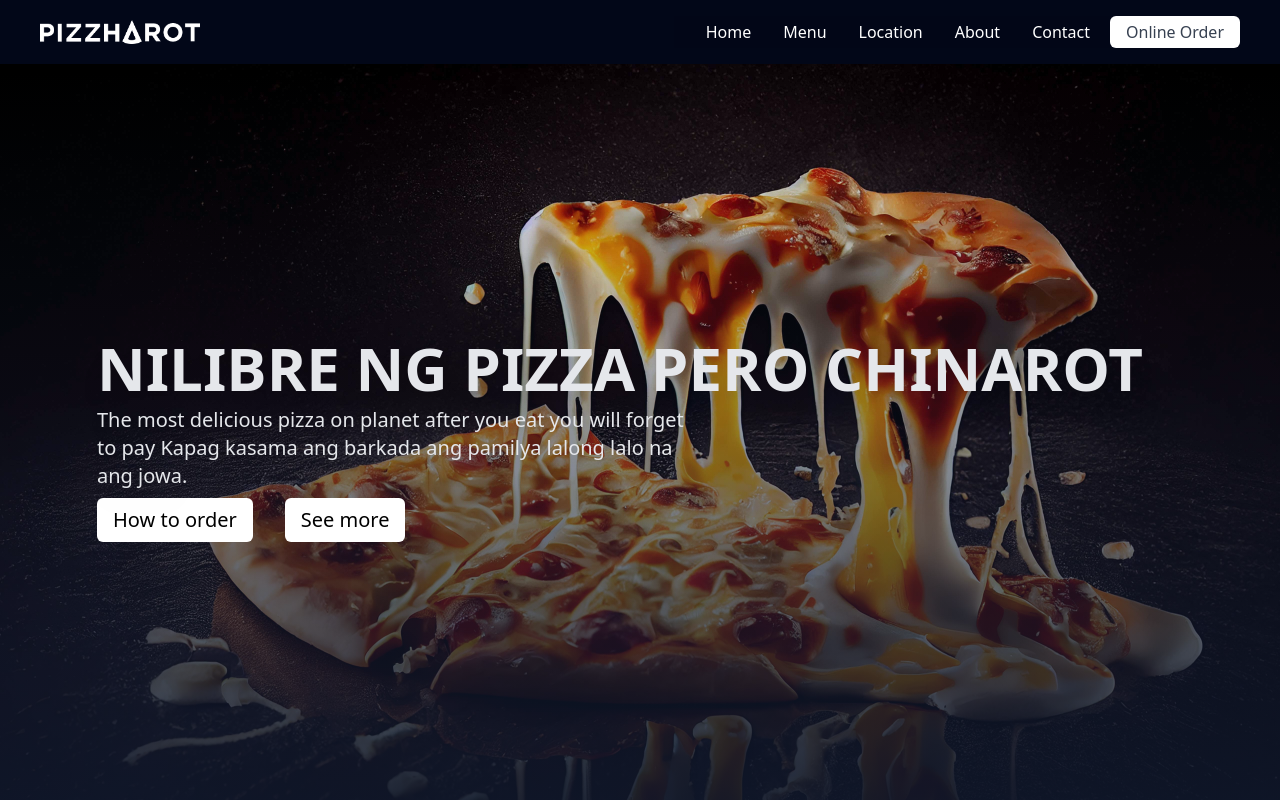
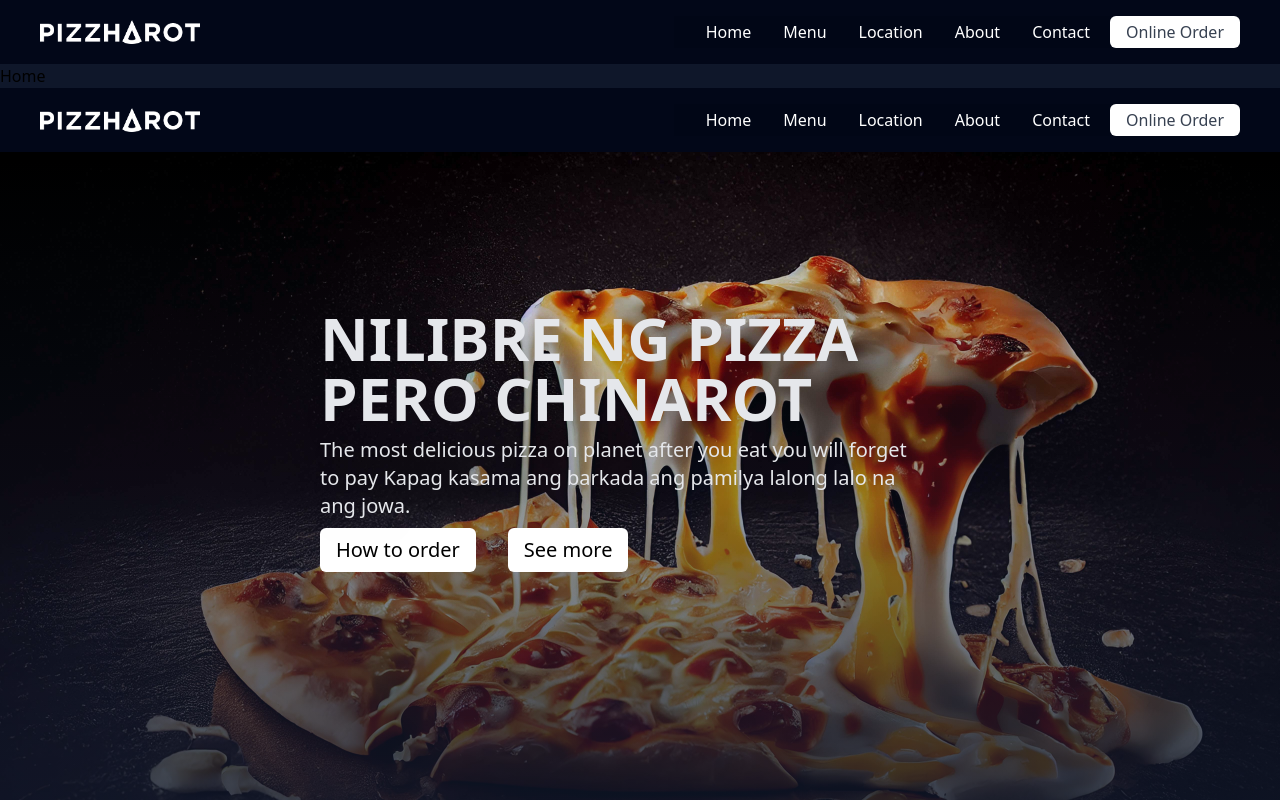
Before and after one commit to Drinisit/pizzharot, a React (Create React App) app: page /home in a window 1280 px wide. Shown: the top 800 px of the page. Built offline with nearby package versions, Linux system fonts and the light colour scheme.

Commit message:
Add react routes

```diff
--- a/package.json
+++ b/package.json
@@ -14,6 +14,8 @@
     "react-dom": "^18.2.0",
     "react-icons": "^5.0.1",
     "react-ionicons": "^4.2.1",
+    "react-router": "^6.21.3",
+    "react-router-dom": "^6.21.3",
     "react-scripts": "5.0.1",
     "swiper": "^11.0.5",
     "web-vitals": "^2.1.4"
--- a/src/App.js
+++ b/src/App.js
@@ -1,4 +1,5 @@
 import React from "react";
+import { BrowserRouter, Routes, Route } from "react-router-dom";
 import Navbar from "./components/Navbar";
 import Hero from "./components/Hero";
 import Menus from "./components/Menus";
@@ -7,19 +8,32 @@ import Inquiry from "./components/Inquiry";
 import Contact from "./components/Contact";
 import Footer from "./components/Footer";
 import Review from "./components/Review";
+import Home from "./pages/Home";
+import MenuList from "./pages/MenuList";
+import Location from "./pages/Location";
+import NoPage from "./pages/NoPage";
 
 
 function App() {
   return (
     <div>
+      <BrowserRouter>
+        <Routes>
+          <Route index element = {<Home/>}/>
+          <Route path="/home" element = {<Home/>}/>
+          <Route path="/menulist" element = {<MenuList />}/>
+          <Route path="/location" element = {<Location />} />
+          <Route path="*" element = {<NoPage />} />
+        </Routes>
+      </BrowserRouter>
       <Navbar />
-     <Hero />
+      <Hero />
       <Menus />
       <Bundle />
       <Inquiry />
       <Review />
       <Contact />
-  <Footer />
+      <Footer />
     </div>
   );
 }
--- a/src/components/Hero.jsx
+++ b/src/components/Hero.jsx
@@ -5,12 +5,12 @@ import HeroImage from '../assets/pizzaHero.jpg'
 
 const Hero = () => {
   return (
-    <div className='w-full'>
+    <div className='w-full sm:h-svh '>
       <div className='absolute bg-gradient-to-t from-slate-900 w-full h-full mt-2'></div>
       <img className='top-0 left-0 w-full h-screen object-cover' src={HeroImage} alt="" />
-        <div className='max-w-[1240px] mx-auto items-center p-4 top-10 w-full h-screen absolute flex flex-col justify-center text-gray-200'>
-           <div className=''>
-               <h1 className='text-4xl font-bold uppercase md:text-6xl drop-shadow-xl'>Nilibre ng pizza pero chinarot</h1>
+        <div className='max-w-[1240px] mx-auto items-center px-4 top-10 w-full h-screen absolute flex flex-col justify-center text-gray-200'>
+           <div className='bg-slate-900/30 md:bg-transparent rounded-xl p-4'>
+               <h1 className='text-4xl font-bold uppercase max-w-[600px] md:text-6xl drop-shadow-xl'>Nilibre ng pizza pero chinarot</h1>
 
                 <p className='max-w-[600px] drop-shadow-xl py-2 text-xl'>The most delicious pizza on planet after you eat you will forget to pay Kapag kasama ang barkada ang pamilya lalong lalo na ang jowa.</p>
 
--- a/src/components/Navbar.jsx
+++ b/src/components/Navbar.jsx
@@ -27,7 +27,7 @@ const Navbar = () => {
 
                 </div>
 
-                <ul className={`md:flex md:items-center text-white md:pb-0 pb-12 absolute md:static bg-slate-950/50 md:z-auto z-[-1] left-0 w-full md:w-auto md:pl-0 pl-9 transition-all duration-500 ease-in ${open ? 'top-14 opacity-100' :'top-[-490px]'} md:opacity-100 opacity-0`}>
+                <ul className={`md:flex md:items-center text-white md:pb-0 pb-12 absolute md:static bg-slate-950/90 md:z-auto z-[-1] left-0 w-full md:w-auto md:pl-0 pl-9 transition-all duration-500 ease-in ${open ? 'top-12 opacity-100' :'top-[-490px]'} md:opacity-100 opacity-0`}>
                     {
                         Links.map((link) => (
                             <li key={link.name} className='md:ml-8 md:my-0 my-4'>
--- a/src/components/Review.jsx
+++ b/src/components/Review.jsx
@@ -19,8 +19,11 @@ import { Pagination } from 'swiper/modules';
 
 const Review = () => {
     return (
-        <div className='w-full px-6 md:py-16 py-8'>
-            <div className='max-w-[1240px] mx-auto'>
+        <div className='w-full px-6 md:py-10 py-8'>
+            <div className='max-w-[1240px] mx-auto mb-10'>
+                <div className="mb-6">
+                    <h1 className="text-3xl text-center text-amber-500 font-bold">Reviews</h1>
+                </div>
 
                 <div>
                     <Swiper
--- /dev/null
+++ b/src/pages/Home.jsx
@@ -0,0 +1,13 @@
+import React from 'react'
+import Navbar from '../components/Navbar'
+
+const Home = () => {
+  return (
+    <div>
+        <Navbar />
+        <h1>Home</h1>
+    </div>
+  )
+}
+
+export default Home
--- /dev/null
+++ b/src/pages/Location.jsx
@@ -0,0 +1,14 @@
+import React from 'react'
+import Navbar from '../components/Navbar'
+
+
+const Location = () => {
+  return (
+    <div>
+        <Navbar />
+        <h1>Location</h1>
+    </div>
+  )
+}
+
+export default Location
--- /dev/null
+++ b/src/pages/MenuList.jsx
@@ -0,0 +1,9 @@
+import React from 'react'
+
+const MenuList = () => {
+  return (
+    <div>MenuList</div>
+  )
+}
+
+export default MenuList
--- /dev/null
+++ b/src/pages/NoPage.jsx
@@ -0,0 +1,14 @@
+import React from 'react'
+import Navbar from '../components/Navbar'
+
+const NoPage = () => {
+  return (
+    <div>
+        <Navbar />
+        <h1>Error 404: Not found </h1>
+    </div>
+
+  )
+}
+
+export default NoPage
```
Also changed, not shown: 1 other file (tests, documents, lock files or other folders).
